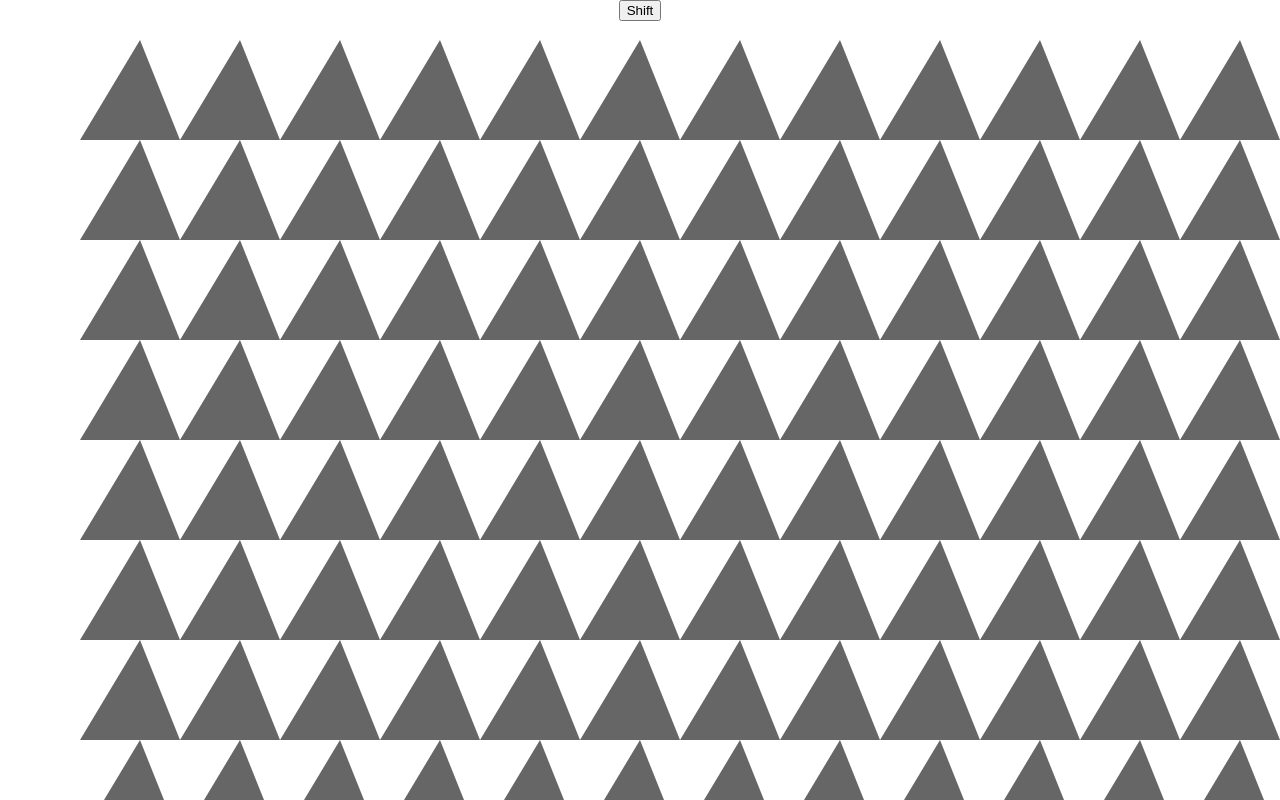
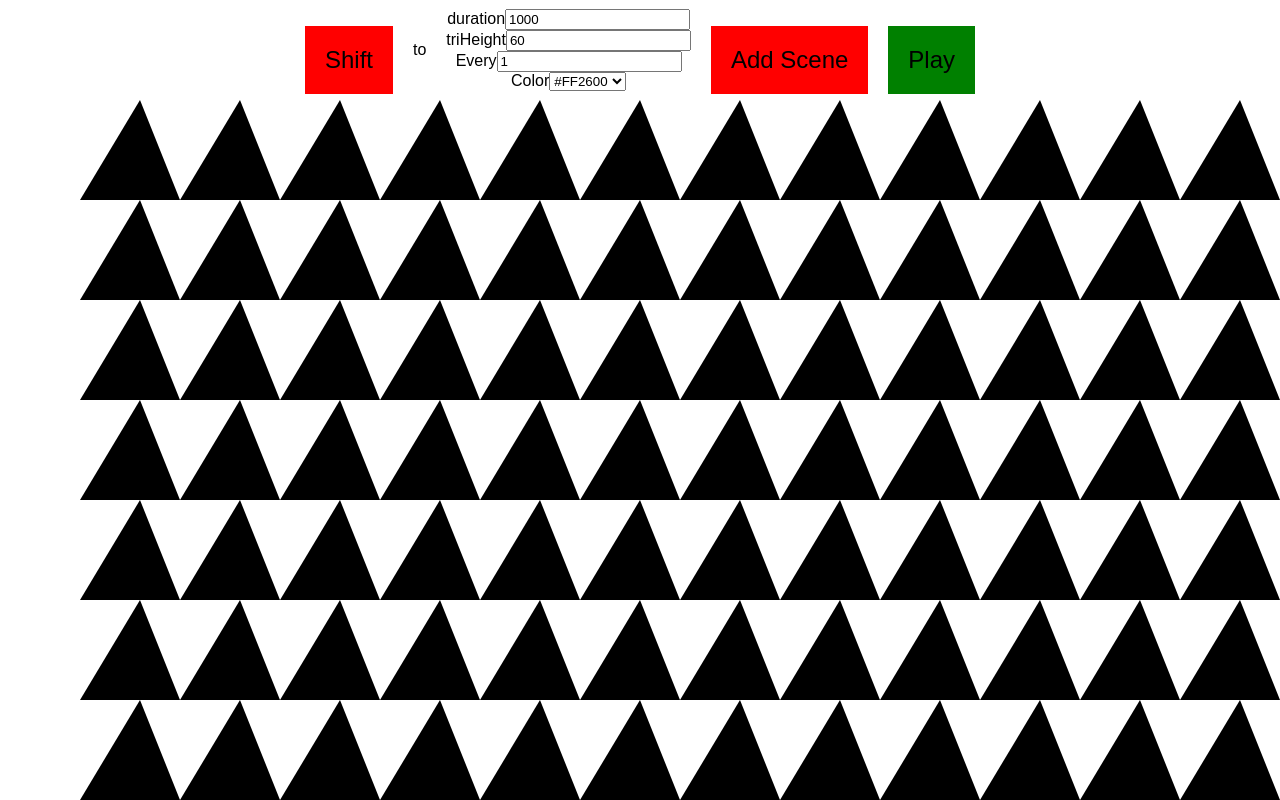
Before and after one commit to chriserin/triangles, a React (Create React App) app: page / in a window 1280 px wide. Shown: the top 800 px of the page. Built offline with nearby package versions, Linux system fonts and the light colour scheme.

Commit message:
Add scenes to triangles

```diff
--- a/src/Triangle.js
+++ b/src/Triangle.js
@@ -1,6 +1,6 @@
 import React, { Component } from 'react';
 import { css } from 'glamor';
-import shuffle from 'lodash/shuffle';
+import isEqual from 'lodash/isEqual';
 
 class Triangle extends Component {
   constructor(props) {
@@ -9,23 +9,43 @@ class Triangle extends Component {
     const triHeight = this.props.triHeight;
 
     this.state = {
-      points: [
-        [100,100],
-        [0,100],
-        [triHeight,0],
-      ]
+      points: [[100, 100], [0, 100], [triHeight, 0]],
+    };
+  }
+
+  shouldComponentUpdate(nextProps) {
+    if (
+      isEqual(this.props, nextProps) ||
+      nextProps.triIndex % nextProps.every !== 0
+    ) {
+      return false;
+    } else {
+      return true;
     }
   }
 
-  componentWillReceiveProps(nextProps) {
+  UNSAFE_componentWillReceiveProps(nextProps) {
+    const { triHeight, triIndex, every, color } = nextProps;
+
+    // let possibles = [
+    //   [[triHeight, 0], [100, 100], [0, 100]],
+    //   [[100, 100], [triHeight, 0], [0, 100]],
+    //   [[0, 100], [100, 100], [triHeight, 0]],
+    // ];
+    //
+
+    const { triHeight: a, triIndex: b, every: c, color: d } = this.props;
+
+    if (!isEqual([triHeight, triIndex, every, color], [a, b, c, d])) {
+      if (triIndex % every === 0) {
         this.setState({
-      points: shuffle([
-        [100,100],
-        [0,100],
-        [nextProps.triHeight,0],
-      ]),
-      oldPoints: this.state.points
-    })
+          oldColor: this.state.color,
+          points: [[triHeight, 0], [100, 100], [0, 100]],
+          oldPoints: this.state.points,
+          color: color,
+        });
+      }
+    }
   }
 
   render() {
@@ -37,18 +57,21 @@ class Triangle extends Component {
     });
 
     let polygonRule = css({
-      fill: '#666',
+      fill: this.props.color,
       animation: '',
     });
 
-    const pointsString = this.state.points.map( (xy) => xy.join(",")).join(" ")
+    const pointsString = this.state.points.map(xy => xy.join(',')).join(' ');
 
-    let oldPointsString = "";
+    let oldPointsString = '';
     let beginFn = null;
 
     if (this.state.oldPoints) {
-      beginFn = (animate) => { if (animate) animate.beginElement(); }
-      oldPointsString = this.state.oldPoints.map( (xy) => xy.join(",")).join(" ")
+      beginFn = animate => {
+        if (animate) animate.beginElement();
+      };
+
+      oldPointsString = this.state.oldPoints.map(xy => xy.join(',')).join(' ');
     } else {
       oldPointsString = pointsString;
     }
@@ -56,8 +79,21 @@ class Triangle extends Component {
     return (
       <div {...rule} className="Triangle">
         <svg width="100" height="100">
-        <polygon {...polygonRule} points={ oldPointsString }>
-          <animate ref={ beginFn } fill="freeze" begin="indefinite" attributeName="points" dur="2000ms" from={ oldPointsString } to={ pointsString }/>
+          <polygon
+            {...polygonRule}
+            points={oldPointsString}
+            fill={this.state.color}
+            style={{ transition: `fill ${this.props.duration}ms` }}
+          >
+            <animate
+              ref={beginFn}
+              fill="freeze"
+              begin="indefinite"
+              attributeName="points"
+              dur={`${this.props.duration}ms`}
+              from={oldPointsString}
+              to={pointsString}
+            />
           </polygon>
         </svg>
       </div>
--- a/src/TrianglesContainer.js
+++ b/src/TrianglesContainer.js
@@ -1,34 +1,181 @@
-import React, { Component } from 'react';
+import React, { useState, useEffect } from 'react';
 import './TrianglesContainer.css';
-import Triangle from './Triangle.js'
+import Triangle from './Triangle.js';
+import styled from 'styled-components';
 
-class TrianglesContainer extends Component {
-  constructor(props) {
-    super(props);
+const Colors = ['#FF2600', '#8FBF00', '#66FF99', '#F00069', '#FFE600'];
 
-    this.state = {triHeight: 60}
+const Button = styled.button`
+  padding: 20px;
+  margin-top: 20px;
+  border: none;
+  font-size: 24px;
+`;
 
-    this.shift = this.shift.bind(this);
+const ShiftButton = styled(Button)`
+  background-color: red;
+`;
+
+const PlayButton = styled(Button)`
+  background-color: green;
+`;
+
+const Actions = styled.div`
+  height: 100px;
+  width: 100%;
+  display: flex;
+  flex-direction: row;
+  justify-content: center;
+  align-items: center;
+
+  > * {
+    margin-right: 20px;
   }
 
-  shift() {
-    this.setState((prevState) => ({triHeight: prevState.triHeight === 0 ? 100 : 0 }))
+  > *:last-child {
+    margin-right: 0;
   }
 
-  render() {
-    const triangles = Array(400).fill('').map(
-      (_, i) => <Triangle key={i} triHeight={this.state.triHeight}/>
-    )
+  label {
+    display: block;
+  }
+`;
 
-    return (
-      <div className="TrianglesContainer">
-        <actions>
-          <button onClick={ this.shift }>Shift</button>
-        </actions>
-        { triangles }
-     </div>
-   );
-  }
-}
+const Scene = ({ scene: { triHeight, duration, every, color } }) => {
+  return (
+    <div>
+      <div>{triHeight}</div>
+      <div>{duration}</div>
+      <div>{every}</div>
+      <div>{color}</div>
+    </div>
+  );
+};
+
+const Color = styled.option`
+  background-color: ${props => props.color};
+`;
+
+const TrianglesContainer = () => {
+  const [triHeight, setTriHeight] = useState(60);
+  const [duration, setDuration] = useState(1000);
+  const [every, setEvery] = useState(1);
+  const [scene, setScene] = useState({
+    duration: 1000,
+    triHeight: 60,
+    every: 3,
+  });
+  const [scenes, setScenes] = useState([]);
+  const [currentScene, setCurrentScene] = useState(null);
+  const [color, setColor] = useState('#888');
+
+  const shift = () => {
+    setScene({ triHeight, duration, every, color });
+  };
+
+  useEffect(() => {
+    if (currentScene !== null) {
+      setTimeout(() => {
+        const nextSceneNumber = currentScene + 1;
+        const nextScene = scenes[nextSceneNumber];
+        setScene(scenes[currentScene]);
+        setCurrentScene(nextScene ? nextSceneNumber : null);
+      }, scenes[currentScene].duration - 50);
+    }
+  }, [currentScene]);
+
+  const play = () => {
+    setCurrentScene(0);
+    setScene(scenes[0]);
+  };
+
+  const pushScene = () => {
+    setScenes([
+      ...scenes,
+      {
+        triHeight,
+        duration,
+        every,
+        color,
+      },
+    ]);
+  };
+
+  const triangles = Array(200)
+    .fill('')
+    .map((_, i) => (
+      <Triangle
+        key={i}
+        triIndex={i}
+        triHeight={scene.triHeight}
+        duration={scene.duration}
+        color={scene.color}
+        every={scene.every}
+      />
+    ));
+
+  return (
+    <div className="TrianglesContainer">
+      <Actions>
+        {scenes.map((scene, i) => (
+          <Scene scene={scene} key={i} />
+        ))}
+        <ShiftButton onClick={shift}>Shift</ShiftButton>
+        <div>to</div>
+        <div>
+          <label>
+            duration
+            <input
+              type="number"
+              name="duration"
+              step="100"
+              value={duration}
+              onChange={e => setDuration(e.currentTarget.value)}
+            />
+          </label>
+          <label>
+            triHeight
+            <input
+              type="number"
+              name="triHeight"
+              step="10"
+              value={triHeight}
+              onChange={e => setTriHeight(e.currentTarget.value)}
+            />
+          </label>
+          <label>
+            Every
+            <input
+              type="number"
+              name="every"
+              step="1"
+              value={every}
+              onChange={e => setEvery(e.currentTarget.value)}
+            />
+          </label>
+          <label>
+            Color
+            <select
+              type="se"
+              name="color"
+              step="1"
+              value={color}
+              onChange={e => setColor(e.currentTarget.value)}
+            >
+              {Colors.map((color, i) => (
+                <Color value={color} color={color}>
+                  {color}
+                </Color>
+              ))}
+            </select>
+          </label>
+        </div>
+        <ShiftButton onClick={pushScene}>Add Scene</ShiftButton>
+        <PlayButton onClick={play}>Play</PlayButton>
+      </Actions>
+      {triangles}
+    </div>
+  );
+};
 
 export default TrianglesContainer;
```
Also changed, not shown: package.json (+16 -5 lines), .eslintrc.js (added), 1 other file (tests, documents, lock files or other folders). Lines whose indentation alone changed are shown as unchanged.
